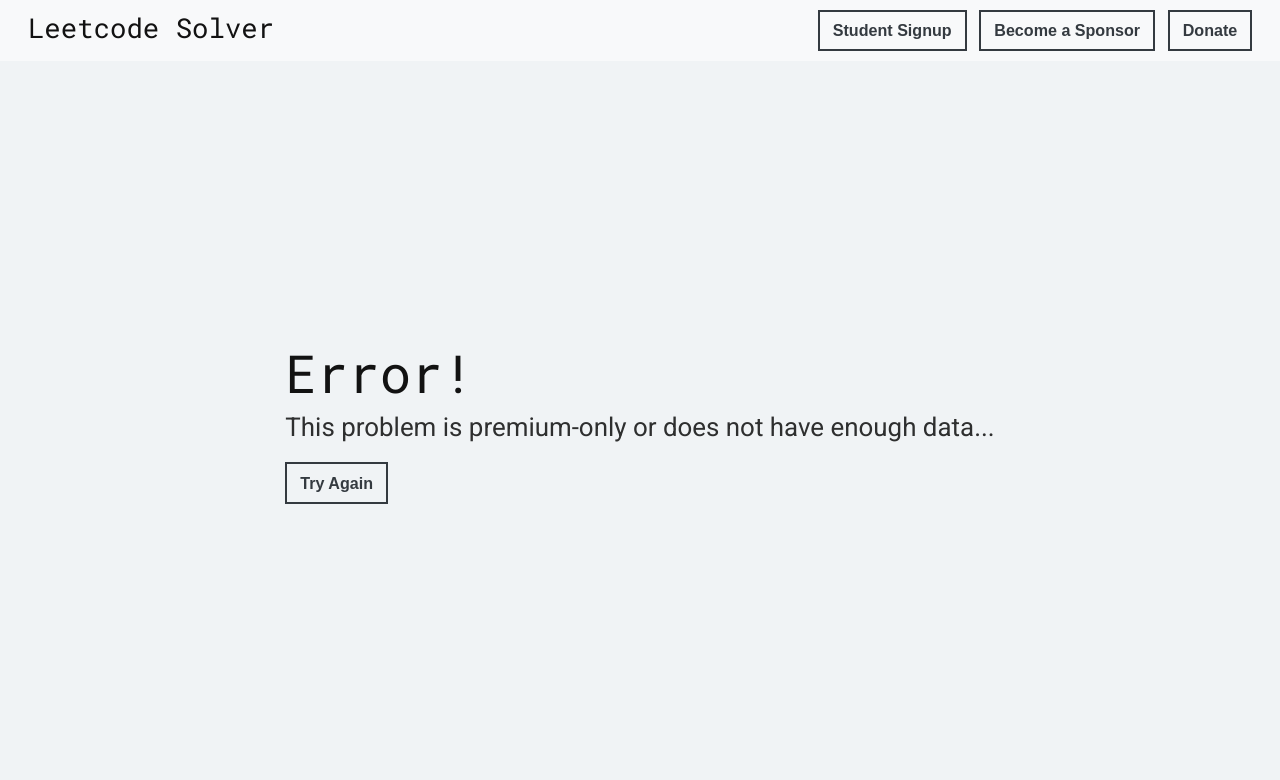
After one commit to madebyayub/NSBEHacks, a Django app: template leetcode_solver/main/templates/main/error.html in a window 1280 px wide. The commit adds this page. Shown: the top 780 px of the page. Run offline with Django 3.2, Linux system fonts and the light colour scheme; the template is opened without the code that fills it, so the values that code supplies are empty; parts of the project's set-up code (start-up, migrations or seed data) failed here and were passed over; some libraries are stand-ins or nearby versions.

Commit message:
Added modals to nav buttons

```diff
--- a/leetcode_solver/main/static/main/css/styles.css
+++ b/leetcode_solver/main/static/main/css/styles.css
@@ -1,6 +1,6 @@
 @charset "utf-8";
 
-@import url("https://fonts.googleapis.com/css2?family=Roboto+Mono&display=swap");
+@import url('https://fonts.googleapis.com/css2?family=Roboto&family=Roboto+Mono&display=swap');
 
 /* Color variables from style guide */
 :root {
@@ -65,7 +65,7 @@ h3 {
   font-family: "Roboto", "sans-serif";
   font-weight: 400;
   font-size: 1.5em;
-  opacity: 79%;
+  opacity: 87%;
   color: var(--clr-text-color);
 }
 
@@ -73,15 +73,23 @@ h4 {
   font-family: "Roboto", "sans-serif";
   font-weight: 400;
   font-size: 1rem;
-  opacity: 60%;
+  opacity: 87%;
+  color: var(--clr-text-color);
+}
+
+h5 {
+  font-family: "Roboto Mono", "monospace";
+  font-weight: 500;
+  font-size: 1.6em;
+  opacity: 87%;
   color: var(--clr-text-color);
 }
 
 p {
   font-family: "Roboto", "sans-serif";
   font-weight: 400;
-  font-size: 1.33em;
-  opacity: 60%;
+  font-size: 1.5em;
+  opacity: 87%;
   line-height: 2.08em;
   color: var(--clr-text-color);
 }
@@ -107,3 +115,25 @@ p.thick {
   font-weight: 700;
   border-radius: 0;
 }
+
+.error-container{
+  display: flex;
+  width: 100%;
+  height: 90vh;
+  align-items: center;
+  justify-content: center;
+}
+
+.error-message{
+  display: flex;
+  justify-content: center;
+  flex-direction: column;
+}
+
+.error-message h2{
+  margin: 0;
+  padding-bottom: 18px;
+}
+.error-message h1{
+  margin: 0;
+}
--- a/leetcode_solver/main/templates/main/base.html
+++ b/leetcode_solver/main/templates/main/base.html
@@ -20,13 +20,77 @@
     <nav class="navbar navbar-expand-lg navbar-light bg-light">
         <div class="container-fluid">
             <a class="navbar-brand" href="/"><h1>Leetcode Solver</h1></a>
-            <button type="button" class="navbar-button btn btn-outline-dark btn-lg ml-auto mr-3">Student Signup</button>
-            <button type="button" class="navbar-button btn btn-outline-dark btn-lg">Donate</button>
+            <button type="button" class="navbar-button btn btn-outline-dark btn-lg ml-auto mr-3" data-toggle="modal" data-target="#signupModal">Student Signup</button>
+            <button type="button" class="navbar-button btn btn-outline-dark btn-lg mr-3" data-toggle="modal" data-target="#sponsorModal">Become a Sponsor</button>
+            <button type="button" class="navbar-button btn btn-outline-dark btn-lg" data-toggle="modal" data-target="#donateModal">Donate</button>
+            <!-- Donate -->
+            <div class="modal fade" id="donateModal" tabindex="-1" role="dialog" aria-labelledby="donateModallLabel" aria-hidden="true">
+                <div class="modal-dialog" role="document">
+                <div class="modal-content">
+                    <div class="modal-header">
+                    <h5 class="modal-title" id="donateModalLabel">Donate</h5>
+                    <button type="button" class="close" data-dismiss="modal" aria-label="Close">
+                        <span aria-hidden="true">&times;</span>
+                    </button>
+                    </div>
+                    <div class="modal-body">
+                    <p>Upon full deployment this would link to a donation page allowing users to donate to keep the site running.</p>
+                    </div>
+                    <div class="modal-footer">
+                    <button type="button" class="btn btn-secondary" data-dismiss="modal">Close</button>
+                    </div>
+                </div>
+                </div>
+            </div>
+
+            <!-- Signup -->
+            <div class="modal fade" id="signupModal" tabindex="-1" role="dialog" aria-labelledby="signupModallLabel" aria-hidden="true">
+                <div class="modal-dialog" role="document">
+                <div class="modal-content">
+                    <div class="modal-header">
+                    <h5 class="modal-title" id="signupModalLabel">Student Network</h4>
+                    <button type="button" class="close" data-dismiss="modal" aria-label="Close">
+                        <span aria-hidden="true">&times;</span>
+                    </button>
+                    </div>
+                    <div class="modal-body">
+                        <p>Upon full deployment this would allow students to sign up and join, submit resumes, and get in contact with site sponsors or hiring teams.</p>
+                     </div>
+                    <div class="modal-footer">
+                    <button type="button" class="btn btn-secondary" data-dismiss="modal">Close</button>
+                    </div>
+                </div>
+                </div>
+            </div>
+
+            <!-- Sponsor -->
+            <div class="modal fade" id="sponsorModal" tabindex="-1" role="dialog" aria-labelledby="sponsorModallLabel" aria-hidden="true">
+                <div class="modal-dialog" role="document">
+                <div class="modal-content">
+                    <div class="modal-header">
+                    <h5 class="modal-title" id="sponsorModalLabel">Sponsor Network</h4>
+                    <button type="button" class="close" data-dismiss="modal" aria-label="Close">
+                        <span aria-hidden="true">&times;</span>
+                    </button>
+                    </div>
+                    <div class="modal-body">
+                        <p>Upon full deployment this would allow sponsors to get in contact, arrange hiring opportunites, and bridge the gap between companies and students</p>
+                        </div>
+                    <div class="modal-footer">
+                    <button type="button" class="btn btn-secondary" data-dismiss="modal">Close</button>
+                    </div>
+                </div>
+                </div>
+            </div>
         </div>
     </nav>
     <div class="root-container">
         {% block index %}
         {% endblock %}
     </div>
+    <script src="https://code.jquery.com/jquery-3.4.1.slim.min.js" integrity="sha384-J6qa4849blE2+poT4WnyKhv5vZF5SrPo0iEjwBvKU7imGFAV0wwj1yYfoRSJoZ+n" crossorigin="anonymous"></script>
+    <script src="https://cdn.jsdelivr.net/npm/popper.js@1.16.0/dist/umd/popper.min.js" integrity="sha384-Q6E9RHvbIyZFJoft+2mJbHaEWldlvI9IOYy5n3zV9zzTtmI3UksdQRVvoxMfooAo" crossorigin="anonymous"></script>
+    <script src="https://cdn.jsdelivr.net/npm/bootstrap@4.4.1/dist/js/bootstrap.min.js" integrity="sha384-wfSDF2E50Y2D1uUdj0O3uMBJnjuUD4Ih7YwaYd1iqfktj0Uod8GCExl3Og8ifwB6" crossorigin="anonymous"></script>
+
 </body>
 </html>
--- /dev/null
+++ b/leetcode_solver/main/templates/main/error.html
@@ -0,0 +1,14 @@
+{% extends "main/base.html"%}
+{% load static %}
+{% block index %}
+
+<div class="error-container">
+    <div class="error-message">
+        <h1>Error!</h1>
+        <h2>This problem is premium-only or does not have enough data...</h2>
+        <a href="/"><button type="button" class="navbar-button btn btn-outline-dark btn-lg">Try Again</button></a>
+
+    </div>
+</div>
+
+{% endblock index %}
```
Also changed, not shown: leetcode_solver/main/views.py (+4 -6 lines), leetcode_solver/db.sqlite3.
